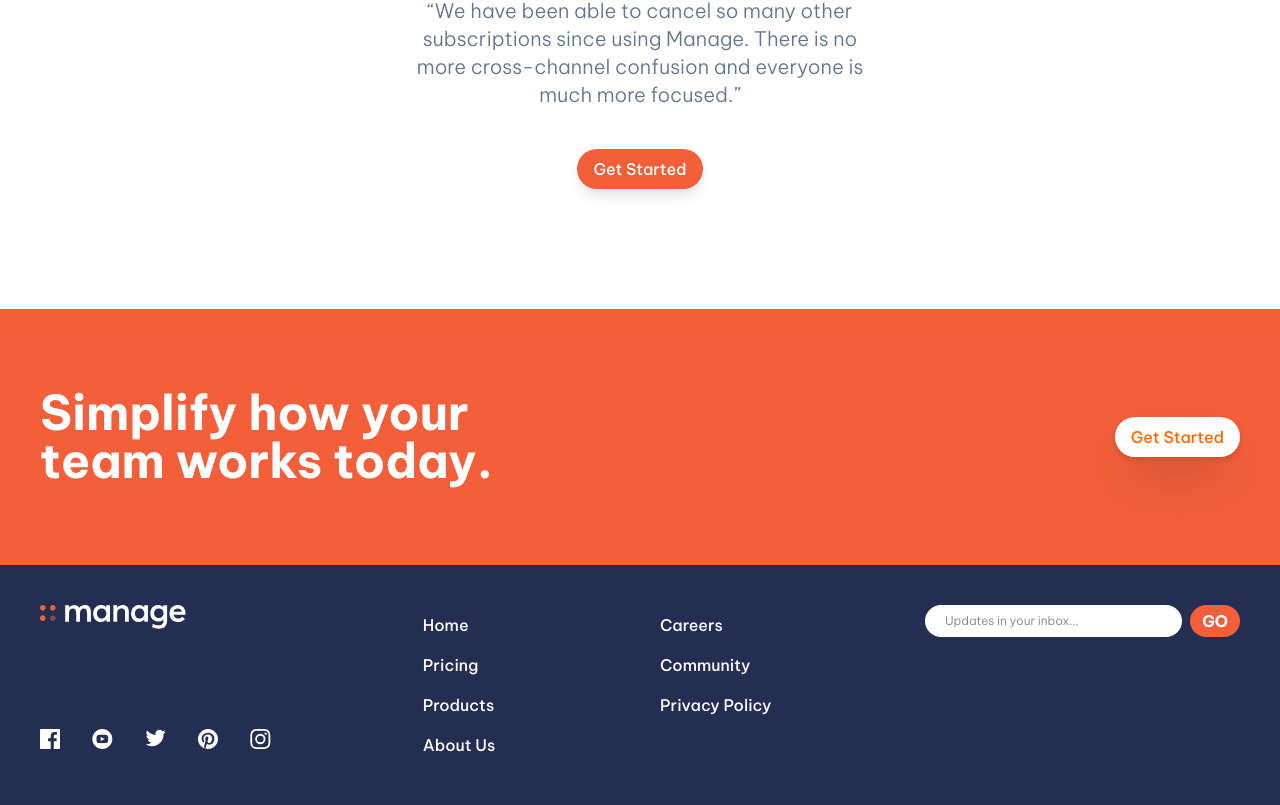
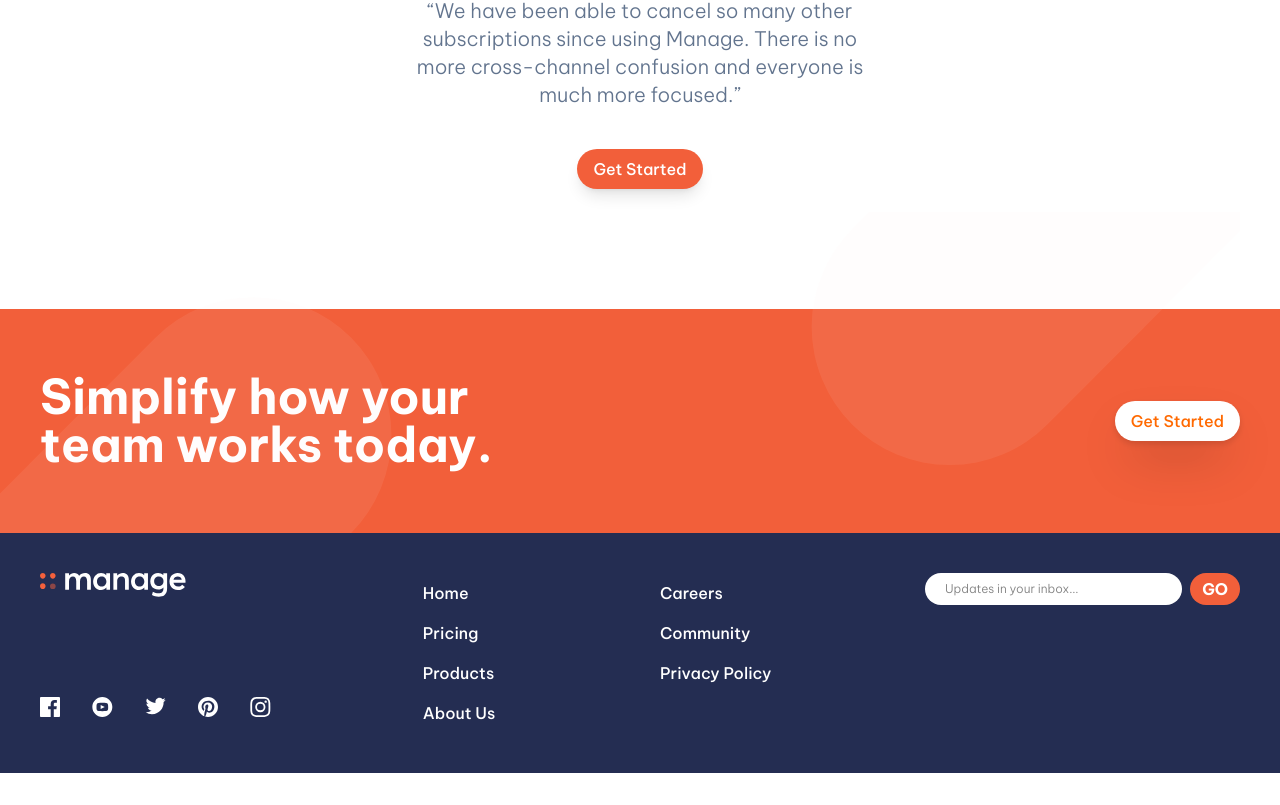
Before and after one commit to JanudaStack/manage-landing-page-main, a React (Vite) app: page / in a window 1280 px wide. Shown: the part 1667-2472 px from the top of the page. After the commit the page ends 2440 px from the top, so only its background shows below. Built offline with nearby package versions, Linux system fonts and the light colour scheme.

Commit message:
feat: Update Footer component with new background images and enhanced styling for improved layout and responsiveness

```diff
--- a/src/components/Footer.jsx
+++ b/src/components/Footer.jsx
@@ -4,6 +4,16 @@ const Footer = () => {
     return (
         <section>
             <div className="footer-cta">
+                <img
+                    src="/images/bg-simplify-section-mobile.svg"
+                    alt="bg-pattern"
+                    className="bg-pattern-mobile"
+                />
+                <img
+                    src="/images/bg-simplify-section-desktop.svg"
+                    alt=""
+                    className="bg-pattern-desktop"
+                />
                 <h2 className="cta-heading ">
                     Simplify how your team works today.
                 </h2>
--- a/src/index.css
+++ b/src/index.css
@@ -162,7 +162,16 @@ body {
 
     /* Footer Section */
     .footer-cta {
-        @apply bg-[var(--orange-400)] py-20 px-10 flex flex-col items-center lg:justify-end lg:flex-row;
+        @apply bg-[var(--orange-400)] py-20 px-10 lg:py-[5%] flex flex-col items-center lg:justify-end lg:flex-row
+        relative;
+
+        .bg-pattern-mobile {
+            @apply absolute top-[5%] left-0 lg:hidden;
+        }
+
+        .bg-pattern-desktop {
+            @apply hidden absolute bottom-0 lg:block;
+        }
 
         .cta-heading {
             @apply text-white text-5xl text-center lg:pr-10 lg:w-2/4 lg:text-left lg:mr-auto;
@@ -174,7 +183,7 @@ body {
     }
 
     .footer-main {
-        @apply bg-[var(--blue-950)] flex flex-col items-center gap-10 py-10 lg:flex-row lg:items-start lg:gap-0 lg:px-10;
+        @apply bg-[var(--blue-950)] z-20 flex flex-col items-center gap-10 py-10 lg:flex-row lg:items-start lg:gap-0 lg:px-10;
 
         .footer-form {
             @apply w-full flex px-10 lg:px-0 lg:order-5 lg:justify-end;
```
Also changed, not shown: public/images/icons8-chart-32.png (deleted).
